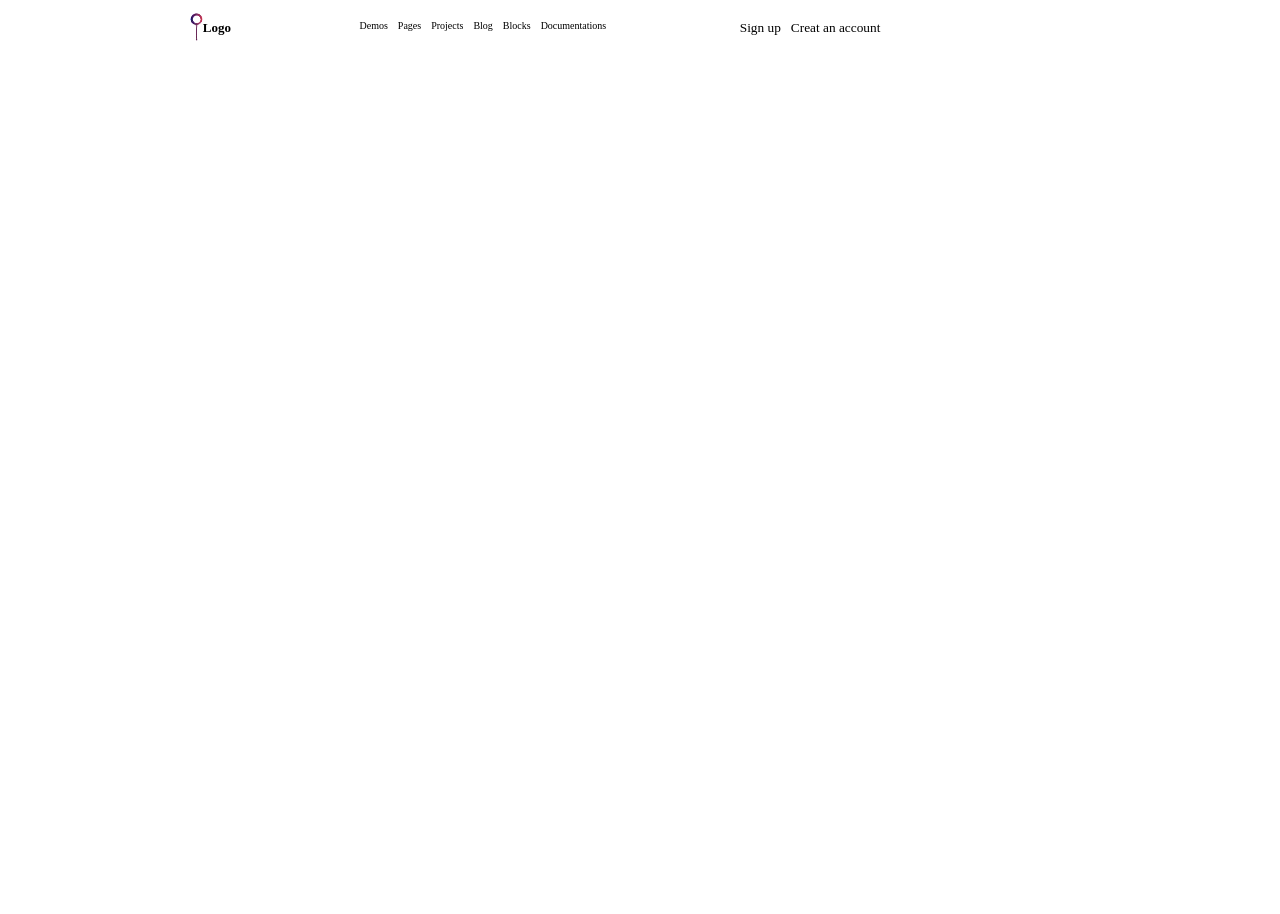
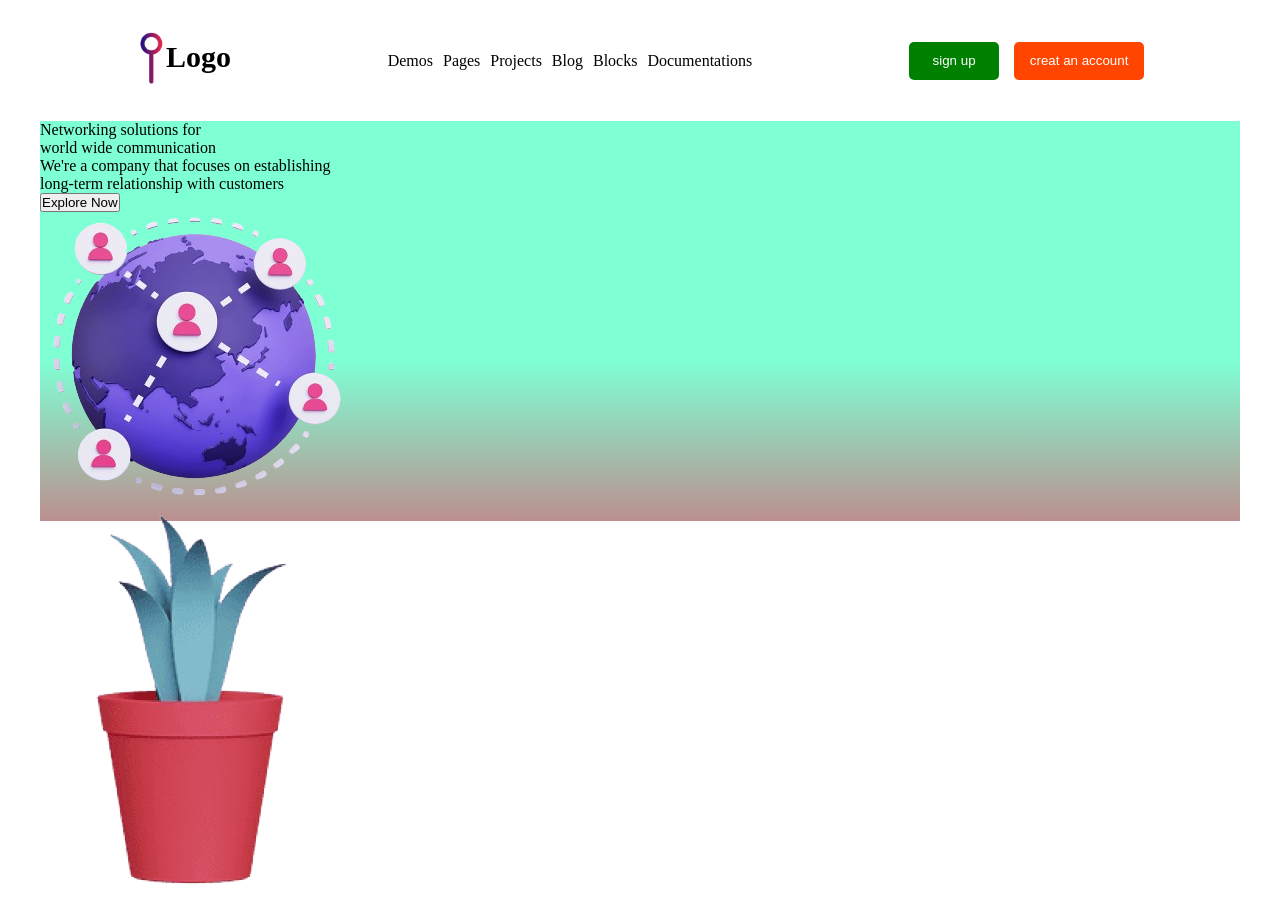
Before and after one commit to kteboh/p1-networking-solutions, a plain HTML site: page index.html in a window 1280 px wide. Shown: the top 914 px of the page. Before the commit the page ends 800 px from the top, so only its background shows below. Drawn offline with Linux system fonts and the light colour scheme.

Commit message:
html updated with section-one and very little css

```diff
--- a/index.html
+++ b/index.html
@@ -16,7 +16,7 @@
     <nav>
       <div class="logo-container">
         <div class="logo-image">
-          <img src="./image/logo-image-removebg-preview.png" alt="logo image" />
+          <img src="./image/logo.png" alt="logo image" />
         </div>
         <div class="logo-text">Logo</div>
       </div>
@@ -33,11 +33,44 @@
       </div>
 
       <div class="log-in-container">
-        <ul>
-          <li><a href="#Sign up">Sign up</a></li>
-          <li><a href="#Creat an account">Creat an account</a></li>
-        </ul>
+        <button class="sign-up">sign up</button>
+        <button class="creat-an-account">creat an account</button>
       </div>
     </nav>
+
+    <section class="section-one">
+      <div class="section-one-conatianer">
+        <div class="section-one-content">
+          <div class="section-one-text">
+            <p class="text1">
+              Networking <span class="solutions">solutions</span> for <br />
+              world wide communication
+            </p>
+
+            <p class="text2">
+              We're a company that focuses on establishing <br />
+              long-term relationship with customers
+            </p>
+          </div>
+
+          <button>Explore Now</button>
+
+          <div class="section-one-image">
+            <img src="./image/Capture-removebg-preview.png" alt="Networking" />
+          </div>
+        </div>
+
+        <div class="flower">
+          <img src="./image/flower-removebg-preview.png" alt="flower image" />
+        </div>
+
+        <div class="boy">
+          <img
+            src="./image/boy-pic-removebg-preview.png"
+            alt="picture of a boy"
+          />
+        </div>
+      </div>
+    </section>
   </body>
 </html>
--- a/style.css
+++ b/style.css
@@ -5,14 +5,15 @@
 }
 
 body {
-  max-width: 80%;
+  width: 1200px;
   margin: auto;
 }
 
 nav {
   display: flex;
-  width: 80%;
   justify-content: space-around;
+  align-items: center;
+  padding: 20px;
 }
 
 .logo-container {
@@ -21,19 +22,16 @@ nav {
 
 .logo-image img {
   margin: 10px 0;
+  width: 30px;
 }
 
 .logo-text {
   margin: 20px 0;
-  font-size: small;
+  font-size: 30px;
   font-weight: bold;
 }
 
 .links-container {
-  display: flex;
-}
-
-.log-in-container {
   display: flex;
 }
 
@@ -46,14 +44,57 @@ li {
   list-style: none;
   text-decoration: none;
   margin: 0 5px;
-  font-size: x-small;
-}
-
-.log-in-container li {
-  font-size: smaller;
+  font-size: 16px;
 }
 
 a {
   text-decoration: none;
   color: black;
 }
+
+a:hover {
+  color: white;
+  background-color: brown;
+  opacity: 0.7;
+}
+
+.log-in-container {
+  display: flex;
+}
+
+.sign-up {
+  background-color: green;
+  width: 90px;
+  height: 38px;
+  color: white;
+  border-radius: 5px;
+  border: none;
+  cursor: pointer;
+}
+
+.sign-up:hover {
+  background-color: orangered;
+  color: blue;
+}
+
+.creat-an-account {
+  background-color: orangered;
+  color: white;
+  margin-left: 15px;
+  border-radius: 5px;
+  width: 130px;
+  padding: 10px;
+  border: none;
+  cursor: pointer;
+}
+
+.creat-an-account:hover {
+  background-color: green;
+  color: yellow;
+}
+
+.section-one-conatianer {
+  width: 1200px;
+  height: 400px;
+  background-image: linear-gradient(aquamarine 60%, rosybrown);
+}
```
Also changed, not shown: image/logo-image-removebg-preview.png (deleted), image/logo.png (added).
